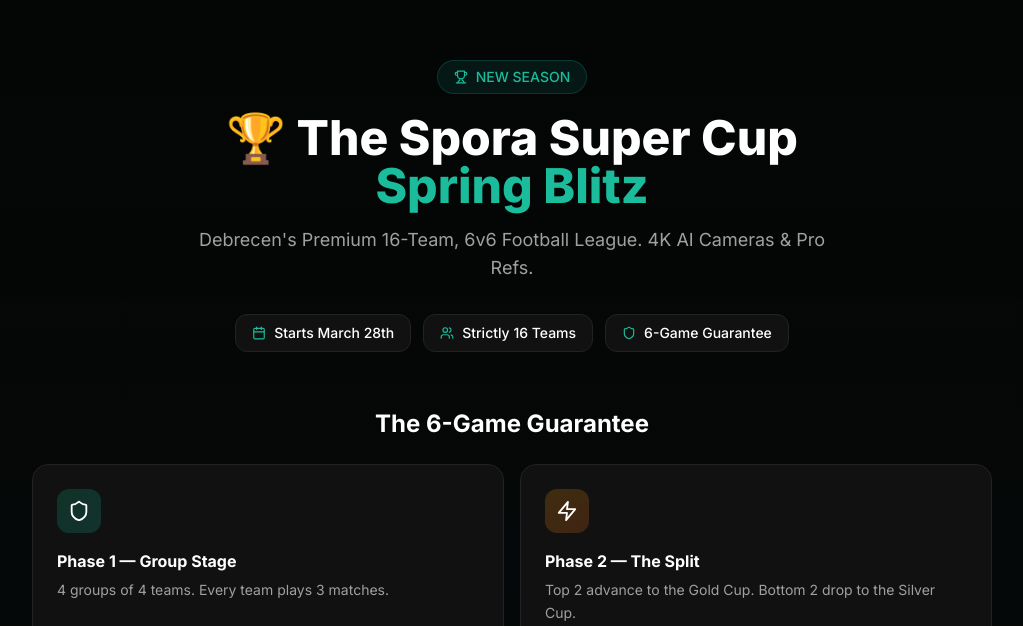
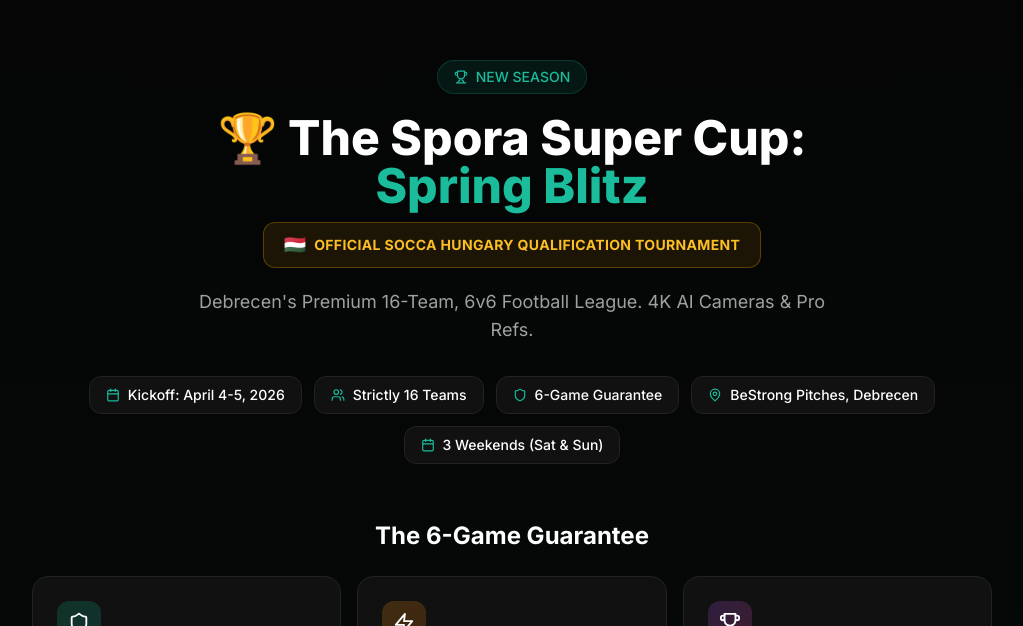
Before and after one commit to ahmhassan272/spora-landing, a Next.js app: page / in a window 1280 px wide. Shown: the part 2174-2800 px from the top of the page, without its empty margins (128-1151 px from the left). Built offline with nearby package versions, Linux system fonts and the light colour scheme.

Commit message:
feat: Socca Hungary qualification status — updated format, ops, prizes, timeline & venue

```diff
--- a/src/components/Tournament.tsx
+++ b/src/components/Tournament.tsx
@@ -1,7 +1,7 @@
 'use client';
 
 import { motion } from 'framer-motion';
-import { Trophy, Calendar, Users, Video, BarChart3, Shield, Zap, Star, ArrowRight, Shirt, Clock, Timer } from 'lucide-react';
+import { Trophy, Calendar, Users, Video, BarChart3, Shield, Zap, Star, ArrowRight, MapPin, Timer } from 'lucide-react';
 import { useLanguage } from '@/context/LanguageContext';
 
 const INPUT_CLASS = "w-full px-4 py-3 rounded-xl bg-[#0d0d1a] border border-[#2a2a3a] text-white placeholder:text-[#555] text-sm focus:outline-none focus:border-spora focus:ring-1 focus:ring-spora transition-colors";
@@ -9,25 +9,24 @@ const INPUT_CLASS = "w-full px-4 py-3 rounded-xl bg-[#0d0d1a] border border-[#2a
 export default function Tournament() {
     const { t } = useLanguage();
 
-    /* ─── Format phases ─── */
+    /* ─── Format phases (3 cards now) ─── */
     const phases = [
         { icon: Shield, title: t('tournament', 'phase1Title'), desc: t('tournament', 'phase1Desc'), accent: 'from-emerald-500/20 to-teal-500/20' },
         { icon: Zap, title: t('tournament', 'phase2Title'), desc: t('tournament', 'phase2Desc'), accent: 'from-amber-500/20 to-orange-500/20' },
-        { icon: Trophy, title: t('tournament', 'phase3Title'), desc: t('tournament', 'phase3Desc'), accent: 'from-cyan-500/20 to-blue-500/20' },
-        { icon: Star, title: t('tournament', 'phase4Title'), desc: t('tournament', 'phase4Desc'), accent: 'from-purple-500/20 to-pink-500/20' },
+        { icon: Trophy, title: t('tournament', 'phase3Title'), desc: t('tournament', 'phase3Desc'), accent: 'from-purple-500/20 to-pink-500/20' },
     ];
 
     /* ─── Operations cards ─── */
     const opsCards = [
-        { icon: Shirt, title: t('tournament', 'opsMatchTitle'), items: [t('tournament', 'opsMatch1'), t('tournament', 'opsMatch2'), t('tournament', 'opsMatch3')] },
+        { icon: Timer, title: t('tournament', 'opsMatchTitle'), items: [t('tournament', 'opsMatch1'), t('tournament', 'opsMatch2'), t('tournament', 'opsMatch3')] },
         { icon: Video, title: t('tournament', 'opsMediaTitle'), items: [t('tournament', 'opsMedia1'), t('tournament', 'opsMedia2'), t('tournament', 'opsMedia3')] },
-        { icon: BarChart3, title: t('tournament', 'opsStatsTitle'), items: [t('tournament', 'opsStats1'), t('tournament', 'opsStats2'), t('tournament', 'opsStats3')] },
+        { icon: BarChart3, title: t('tournament', 'opsStatsTitle'), items: [t('tournament', 'opsStats1'), t('tournament', 'opsStats2'), t('tournament', 'opsStats3'), t('tournament', 'opsStats4')] },
     ];
 
     /* ─── Prizes ─── */
     const prizes = [
-        { emoji: '🥇', title: t('tournament', 'goldTitle'), items: [t('tournament', 'goldItem1'), t('tournament', 'goldItem2'), t('tournament', 'goldItem3'), t('tournament', 'goldItem4')], gold: true },
-        { emoji: '🥈🥉', title: t('tournament', 'podiumTitle'), items: [t('tournament', 'podiumDesc')], gold: false },
+        { emoji: '🥇', title: t('tournament', 'goldTitle'), items: [t('tournament', 'goldItem1'), t('tournament', 'goldItem2'), t('tournament', 'goldItem3'), t('tournament', 'goldItem4'), t('tournament', 'goldItem5')], gold: true },
+        { emoji: '🥈', title: t('tournament', 'silverTitle'), items: [t('tournament', 'silverDesc')], gold: false },
         { emoji: '🏅', title: t('tournament', 'individualTitle'), items: [t('tournament', 'individualMvp'), t('tournament', 'individualScorer'), t('tournament', 'individualAssist'), t('tournament', 'individualKeeper')], gold: false },
     ];
 
@@ -36,6 +35,8 @@ export default function Tournament() {
         { icon: Calendar, text: t('tournament', 'badgeDate') },
         { icon: Users, text: t('tournament', 'badgeTeams') },
         { icon: Shield, text: t('tournament', 'badgeGames') },
+        { icon: MapPin, text: t('tournament', 'badgeVenue') },
+        { icon: Calendar, text: t('tournament', 'badgeWeeks') },
     ];
 
     return (
@@ -56,11 +57,18 @@ export default function Tournament() {
                         <Trophy size={14} />
                         {t('tournament', 'newSeason')}
                     </div>
-                    <h2 className="text-3xl sm:text-4xl md:text-5xl font-extrabold mb-4 leading-tight">
+                    <h2 className="text-3xl sm:text-4xl md:text-5xl font-extrabold mb-3 leading-tight">
                         {t('tournament', 'title')}
                         <br />
                         <span className="text-spora">{t('tournament', 'titleAccent')}</span>
                     </h2>
+
+                    {/* Socca Hungary Official Badge */}
+                    <div className="inline-flex items-center gap-2 px-5 py-2 rounded-xl bg-amber-500/10 border border-amber-500/30 mb-5">
+                        <span className="text-amber-400 text-lg">🇭🇺</span>
+                        <span className="text-amber-400 text-sm font-bold uppercase tracking-wide">{t('tournament', 'officialBadge')}</span>
+                    </div>
+
                     <p className="text-text-secondary text-base sm:text-lg max-w-2xl mx-auto mb-8">
                         {t('tournament', 'subtitle')}
                     </p>
@@ -83,7 +91,7 @@ export default function Tournament() {
                     className="mb-14"
                 >
                     <h3 className="text-xl sm:text-2xl font-bold text-white mb-6 text-center">{t('tournament', 'formatTitle')}</h3>
-                    <div className="grid grid-cols-1 sm:grid-cols-2 gap-4">
+                    <div className="grid grid-cols-1 sm:grid-cols-3 gap-4">
                         {phases.map((p, i) => {
                             const Icon = p.icon;
                             return (
@@ -96,33 +104,6 @@ export default function Tournament() {
                                 </div>
                             );
                         })}
-                    </div>
-                </motion.div>
-
-                {/* ─── SCHEDULE & LOGISTICS ─── */}
-                <motion.div
-                    initial={{ opacity: 0, y: 30 }}
-                    whileInView={{ opacity: 1, y: 0 }}
-                    viewport={{ once: true }}
-                    transition={{ duration: 0.6, delay: 0.12 }}
-                    className="mb-14"
-                >
-                    <h3 className="text-xl sm:text-2xl font-bold text-white mb-6 text-center">{t('tournament', 'scheduleTitle')}</h3>
-                    <div className="grid grid-cols-1 sm:grid-cols-3 gap-4">
-                        <div className="rounded-2xl bg-card border border-border p-6">
-                            <Timer size={24} className="text-spora mb-3" />
-                            <p className="text-sm text-text-secondary leading-relaxed">{t('tournament', 'scheduleMatch')}</p>
-                        </div>
-                        <div className="rounded-2xl bg-card border border-border p-6">
-                            <Shield size={24} className="text-spora mb-3" />
-                            <p className="text-sm text-text-secondary leading-relaxed">{t('tournament', 'scheduleRule')}</p>
-                        </div>
-                        <div className="rounded-2xl bg-card border border-border p-6">
-                            <Clock size={24} className="text-spora mb-3" />
-                            <h4 className="font-bold text-white mb-2 text-sm">{t('tournament', 'scheduleShiftsTitle')}</h4>
-                            <p className="text-sm text-text-secondary">{t('tournament', 'scheduleAfternoon')}</p>
-                            <p className="text-sm text-text-secondary">{t('tournament', 'scheduleEvening')}</p>
-                        </div>
                     </div>
                 </motion.div>
 
@@ -166,7 +147,7 @@ export default function Tournament() {
                 >
                     <h3 className="text-xl sm:text-2xl font-bold text-white mb-6 text-center">{t('tournament', 'financesTitle')}</h3>
                     <div className="grid grid-cols-1 sm:grid-cols-2 gap-4">
-                        {/* Entrance Fee = ZERO */}
+                        {/* Registration = ZERO */}
                         <div className="rounded-2xl bg-card border border-spora/30 p-6 relative overflow-hidden">
                             <div className="absolute top-0 right-0 px-3 py-1 bg-spora text-black text-[10px] font-bold uppercase tracking-wider rounded-bl-xl">FREE</div>
                             <p className="text-sm text-text-muted uppercase tracking-wider mb-2">{t('tournament', 'entranceFee')}</p>
@@ -175,9 +156,7 @@ export default function Tournament() {
                         </div>
                         {/* Match Fee */}
                         <div className="rounded-2xl bg-card border border-border p-6 relative overflow-hidden">
-                            <div className="absolute top-0 right-0 px-3 py-1 bg-gray-700 text-text-muted text-[10px] font-bold uppercase tracking-wider rounded-bl-xl">
-                                /match
-                            </div>
+                            <div className="absolute top-0 right-0 px-3 py-1 bg-gray-700 text-text-muted text-[10px] font-bold uppercase tracking-wider rounded-bl-xl">/match</div>
                             <p className="text-sm text-text-muted uppercase tracking-wider mb-2">{t('tournament', 'matchFeeLabel')}</p>
                             <p className="text-4xl font-extrabold text-white mb-1">{t('tournament', 'matchFeeValue')} <span className="text-lg font-medium text-text-muted">HUF</span></p>
                             <p className="text-sm text-text-secondary">{t('tournament', 'matchFeeDesc')}</p>
@@ -276,6 +255,7 @@ export default function Tournament() {
                             <input type="tel" id="WhatsApp_Number" name="WhatsApp_Number" required placeholder={t('tournament', 'whatsappPlaceholder')} className={INPUT_CLASS} />
                         </div>
 
+                        {/* Squad Roster */}
                         <div>
                             <h4 className="text-sm font-semibold text-white mb-1">{t('tournament', 'squadTitle')}</h4>
                             <p className="text-xs text-text-muted mb-1">{t('tournament', 'squadNote')}</p>
--- a/src/lib/translations.ts
+++ b/src/lib/translations.ts
@@ -54,55 +54,52 @@ export const translations = {
     tournament: {
         /* Hero */
         newSeason: { en: 'NEW SEASON', hu: 'ÚJ SZEZON' },
-        title: { en: '🏆 The Spora Super Cup', hu: '🏆 A Spora Szuper Kupa' },
+        title: { en: '🏆 The Spora Super Cup:', hu: '🏆 A Spora Szuper Kupa:' },
         titleAccent: { en: 'Spring Blitz', hu: 'Spring Blitz' },
+        officialBadge: {
+            en: 'Official Socca Hungary Qualification Tournament',
+            hu: 'Hivatalos Socca Hungary Kvalifikációs Torna',
+        },
         subtitle: {
             en: "Debrecen's Premium 16-Team, 6v6 Football League. 4K AI Cameras & Pro Refs.",
             hu: 'Debrecen prémium 16 csapatos, 6v6-os focibajnoksága. 4K AI kamerák és profi bírók.',
         },
-        badgeDate: { en: 'Starts March 28th', hu: 'Kezdés Március 28.' },
+        badgeDate: { en: 'Kickoff: April 4-5, 2026', hu: 'Kezdés: 2026. Április 4-5.' },
         badgeTeams: { en: 'Strictly 16 Teams', hu: 'Szigorúan 16 Csapat' },
         badgeGames: { en: '6-Game Guarantee', hu: '6 Meccs Garancia' },
+        badgeVenue: { en: 'BeStrong Pitches, Debrecen', hu: 'BeStrong Pályák, Debrecen' },
+        badgeWeeks: { en: '3 Weekends (Sat & Sun)', hu: '3 Hétvége (Szo & Vas)' },
 
         /* Format */
         formatTitle: { en: 'The 6-Game Guarantee', hu: 'A 6 Meccs Garancia' },
-        phase1Title: { en: 'Phase 1 — Group Stage', hu: '1. Fázis — Csoportkör' },
-        phase1Desc: { en: '4 groups of 4 teams. Every team plays 3 matches.', hu: '4 csoport, 4 csapattal. Minden csapat 3 mérkőzést játszik.' },
-        phase2Title: { en: 'Phase 2 — The Split', hu: '2. Fázis — A Szétválás' },
-        phase2Desc: { en: 'Top 2 advance to the Gold Cup. Bottom 2 drop to the Silver Cup.', hu: 'Az első 2 továbbjut az Arany Kupába. Az utolsó 2 a Silver Kupába kerül.' },
-        phase3Title: { en: 'Phase 3 — Knockouts', hu: '3. Fázis — Egyenes Kieséses' },
-        phase3Desc: { en: 'Knockout rounds leading to final placements.', hu: 'Egyenes kieséses szakasz a végső helyezésekért.' },
-        phase4Title: { en: 'Phase 4 — Finals Festival', hu: '4. Fázis — Döntők Fesztiválja' },
-        phase4Desc: { en: 'A massive 7-hour Sunday festival where all 16 teams play their final placement match.', hu: 'Egy hatalmas 7 órás vasárnapi fesztivál, ahol mind a 16 csapat lejátssza a végső helyosztóját.' },
+        phase1Title: { en: 'Weeks 1 & 2 — Group Stage', hu: '1-2. Hét — Csoportkör' },
+        phase1Desc: { en: '4 groups of 4 teams. Every team plays 2 matches per weekend. Top 2 advance to Gold Cup, Bottom 2 to Silver Cup.', hu: '4 csoport, 4 csapattal. Minden csapat 2 meccset játszik hétvégénként. Az első 2 továbbjut az Arany Kupába, az utolsó 2 a Silver Kupába.' },
+        phase2Title: { en: 'The Split', hu: 'A Szétválás' },
+        phase2Desc: { en: 'Top 2 from each group advance to the Gold Cup. Bottom 2 drop to the Silver Cup challenger bracket.', hu: 'Minden csoport első 2 csapata az Arany Kupába jut. Az utolsó 2 a Silver Kupa kihívói ágba kerül.' },
+        phase3Title: { en: 'Week 3 — Championship Weekend', hu: '3. Hét — Bajnoki Hétvége' },
+        phase3Desc: { en: 'Quarter-finals, Semi-finals, Finals, AND Placement Games. Every team gets their 4th, 5th, and 6th match.', hu: 'Negyeddöntők, elődöntők, döntők ÉS helyosztók. Minden csapat lejátssza a 4., 5. és 6. mérkőzését.' },
 
-        /* Operations */
-        opsTitle: { en: 'Pro Operations & Media', hu: 'Profi Működés & Média' },
-        opsMatchTitle: { en: 'Match Day', hu: 'Meccs Nap' },
-        opsMatch1: { en: '40-min premium matches', hu: '40 perces prémium meccsek' },
-        opsMatch2: { en: 'Pro referees', hu: 'Profi játékvezetők' },
-        opsMatch3: { en: 'Hydration provided', hu: 'Felszerelt ivóvíz' },
+        /* Matchday Operations */
+        opsTitle: { en: 'Matchday Ops & The Spora Experience', hu: 'Meccsnapi Ops & A Spora Élmény' },
+        opsMatchTitle: { en: 'Match Timing', hu: 'Meccs Időzítés' },
+        opsMatch1: { en: '40 min total (20-min halves)', hu: '40 perc összesen (20 perces félidők)' },
+        opsMatch2: { en: '2-min Tactical Reset at halftime', hu: '2 perces Taktikai Szünet félidőben' },
+        opsMatch3: { en: '1 Pro Referee + 1 Spora Organizer', hu: '1 Profi Bíró + 1 Spora Szervező' },
         opsMediaTitle: { en: '4K AI Recording', hu: '4K AI Felvétel' },
-        opsMedia1: { en: 'XbotGo Falcon camera', hu: 'XbotGo Falcon kamera' },
-        opsMedia2: { en: 'Pro scouting footage', hu: 'Profi felderítő felvételek' },
-        opsMedia3: { en: '"Moment of the Week" votes', hu: '"Hét Pillanata" szavazás' },
-        opsStatsTitle: { en: 'Deep Stats', hu: 'Mélyreható Statisztikák' },
-        opsStats1: { en: 'Goals & Assists', hu: 'Gólok & Gólpasszok' },
-        opsStats2: { en: 'Clean Sheets', hu: 'Kapott Gól Nélküli Meccsek' },
-        opsStats3: { en: 'MVP Awards', hu: 'MVP Díjak' },
-
-        /* Schedule */
-        scheduleTitle: { en: 'Schedule & Logistics', hu: 'Menetrend & Logisztika' },
-        scheduleMatch: { en: '40-min matches booked in 50-min slots for perfect transitions', hu: '40 perces meccsek 50 perces időablakban a tökéletes átmenetekért' },
-        scheduleRule: { en: '"One Game Rule": Teams play exactly one game per day', hu: '"Egy Meccs Szabály": Csapatok naponta pontosan egy meccset játszanak' },
-        scheduleShiftsTitle: { en: 'Shifts', hu: 'Műszakok' },
-        scheduleAfternoon: { en: 'Afternoon: 13:30, 14:20, 15:10', hu: 'Délután: 13:30, 14:20, 15:10' },
-        scheduleEvening: { en: 'Evening: 19:30, 20:20, 21:10', hu: 'Este: 19:30, 20:20, 21:10' },
+        opsMedia1: { en: '1 XbotGo Falcon per pitch', hu: '1 XbotGo Falcon pályánként' },
+        opsMedia2: { en: '4K recording every match', hu: '4K felvétel minden meccsről' },
+        opsMedia3: { en: '"Goal of the Week" community votes', hu: '"Hét Gólja" közösségi szavazás' },
+        opsStatsTitle: { en: 'Stat Leaderboards', hu: 'Statisztikai Ranglisták' },
+        opsStats1: { en: '⚽ Golden Boot (Goals)', hu: '⚽ Aranycipő (Gólok)' },
+        opsStats2: { en: '🎯 Playmaker (Assists)', hu: '🎯 Playmaker (Gólpasszok)' },
+        opsStats3: { en: '🧤 Golden Glove (Clean Sheets)', hu: '🧤 Aranykesztyű (Kapott Gól Nélkül)' },
+        opsStats4: { en: '🏅 MVP', hu: '🏅 MVP' },
 
         /* Finances */
         financesTitle: { en: 'The Finances', hu: 'A Költségek' },
-        entranceFee: { en: 'Entrance Fee', hu: 'Nevezési Díj' },
+        entranceFee: { en: 'Registration Fee', hu: 'Nevezési Díj' },
         entranceFeeValue: { en: 'ZERO', hu: 'NULLA' },
-        entranceFeeDesc: { en: 'No registration fee to join', hu: 'Nincs nevezési díj a csatlakozáshoz' },
+        entranceFeeDesc: { en: 'Zero barrier to entry', hu: 'Nulla belépési korlát' },
         matchFeeLabel: { en: 'Match Fee', hu: 'Meccs Díj' },
         matchFeeValue: { en: '8,500', hu: '8 500' },
         matchFeeDesc: { en: 'Per team, per match', hu: 'Csapatonként, meccsenként' },
@@ -116,20 +113,21 @@ export const translations = {
         },
 
         /* Prizes */
-        prizeTitle: { en: '250,000 HUF Prize Pool', hu: '250 000 HUF Nyereményalap' },
-        prizeSubtitle: { en: 'Rewards at every level', hu: 'Jutalmak minden szinten' },
+        prizeTitle: { en: 'Prizes & Rewards', hu: 'Díjak & Jutalmak' },
+        prizeSubtitle: { en: 'Play for glory, play for Hungary', hu: 'Játssz a dicsőségért, játssz Magyarországért' },
         goldTitle: { en: 'Gold Cup Champions', hu: 'Arany Kupa Bajnok' },
-        goldItem1: { en: 'Trophy', hu: 'Trófea' },
-        goldItem2: { en: 'FREE entry to next tournament', hu: 'INGYENES nevezés a következő tornára' },
-        goldItem3: { en: 'BeStrong trials', hu: 'BeStrong próbaedzés' },
-        goldItem4: { en: 'VIP Team Dinner', hu: 'VIP Csapat Vacsora' },
-        podiumTitle: { en: 'Placements & Silver Cup', hu: 'Helyezések & Silver Kupa' },
-        podiumDesc: { en: 'Massive sponsor vouchers', hu: 'Hatalmas szponzori utalványok' },
+        goldItem1: { en: 'Socca Hungary scouting / National Team pool', hu: 'Socca Hungary felderítés / Válogatott keret' },
+        goldItem2: { en: 'BeStrong Trial invite', hu: 'BeStrong próbaedzés meghívó' },
+        goldItem3: { en: 'VIP Team Dinner at Mélange', hu: 'VIP Csapat Vacsora a Mélange-ban' },
+        goldItem4: { en: 'Physical Trophy', hu: 'Fizikai Trófea' },
+        goldItem5: { en: 'FREE entry to next tournament', hu: 'INGYENES nevezés a következő tornára' },
+        silverTitle: { en: 'Silver Cup Champions', hu: 'Silver Kupa Bajnok' },
+        silverDesc: { en: 'Physical Trophy for 1st in the Challenger bracket', hu: 'Fizikai Trófea a Kihívói ág 1. helyezettjének' },
         individualTitle: { en: 'Individual Awards', hu: 'Egyéni Díjak' },
         individualMvp: { en: 'MVP', hu: 'MVP' },
-        individualScorer: { en: 'Top Scorer', hu: 'Gólkirály' },
-        individualAssist: { en: 'Top Assister', hu: 'Legtöbb Gólpassz' },
-        individualKeeper: { en: 'Best Keeper', hu: 'Legjobb Kapus' },
+        individualScorer: { en: 'Golden Boot', hu: 'Aranycipő' },
+        individualAssist: { en: 'Playmaker', hu: 'Playmaker' },
+        individualKeeper: { en: 'Golden Glove', hu: 'Aranykesztyű' },
 
         /* Form */
         regOpen: { en: 'Registration Open', hu: 'Regisztráció Nyitva' },
@@ -144,12 +142,12 @@ export const translations = {
         whatsappPlaceholder: { en: '+36 70 123 4567', hu: '+36 70 123 4567' },
         squadTitle: { en: 'Squad Registration (Min 6, Max 12)', hu: 'Csapat Regisztráció (Min 6, Max 12)' },
         squadNote: { en: 'Captain = Player 1 (captured above). Enter First & Last Name for each player.', hu: 'Kapitány = 1. Játékos (fent rögzítve). Írd be minden játékos vezeték- és keresztnevét.' },
-        squadMatchdayNote: { en: '*Note: A maximum of 10 players are allowed on the pitch/bench per matchday.*', hu: '*Megjegyzés: Meccsenként legfeljebb 10 játékos tartózkodhat a pályán/kispadon.*' },
+        squadMatchdayNote: { en: '*Note: Max 10 players allowed on matchday bench.*', hu: '*Megjegyzés: Meccsenként legfeljebb 10 játékos tartózkodhat a kispadon.*' },
         playerFirstPlaceholder: { en: 'First Name', hu: 'Keresztnév' },
         playerLastPlaceholder: { en: 'Last Name', hu: 'Vezetéknév' },
         playerFirstOptional: { en: 'First Name (Optional)', hu: 'Keresztnév (Opcionális)' },
         playerLastOptional: { en: 'Last Name (Optional)', hu: 'Vezetéknév (Opcionális)' },
-        submitButton: { en: 'Lock In Our Squad (Group Stage Fees)', hu: 'Csapat Rögzítése (Csoportkör Díjak)' },
+        submitButton: { en: 'Lock In Our Squad', hu: 'Csapat Rögzítése' },
     },
     legal: {
         privacyTitle: { en: 'Privacy Policy', hu: 'Adatvédelmi Tájékoztató' },
```
